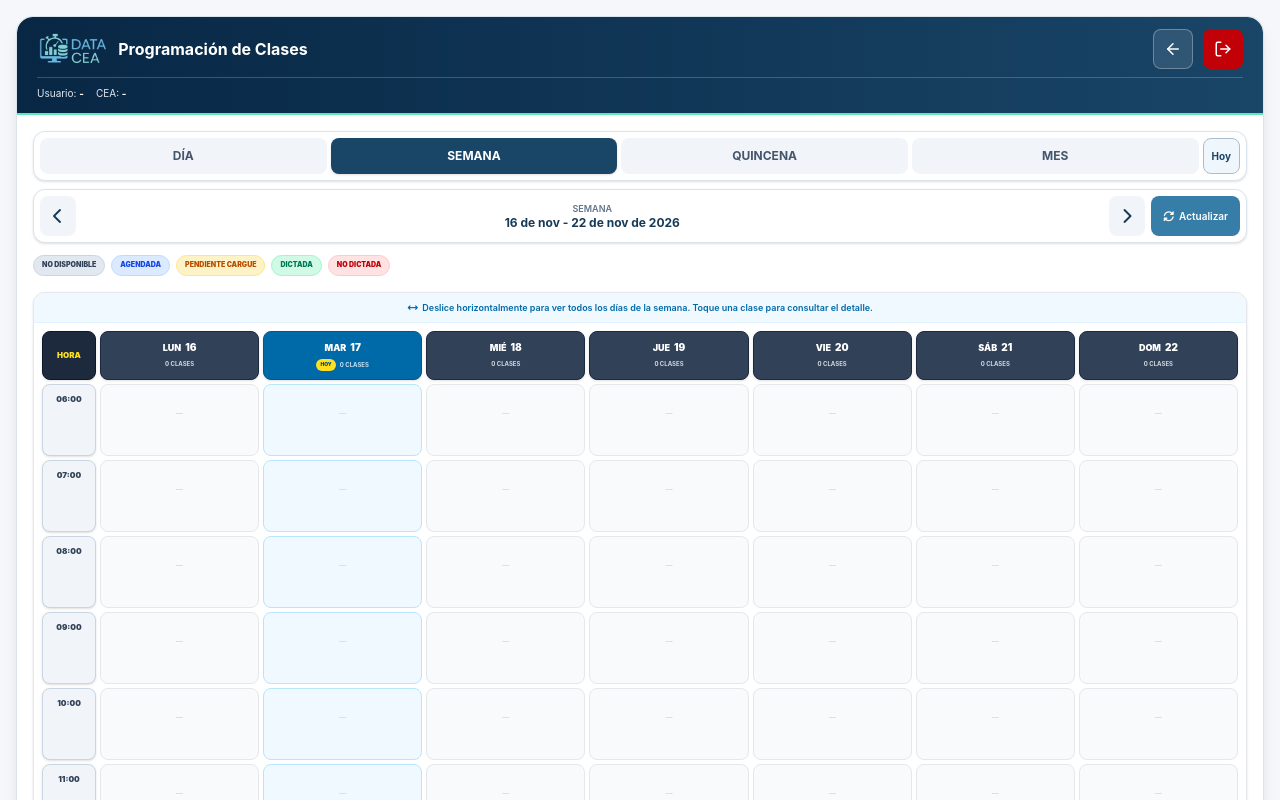
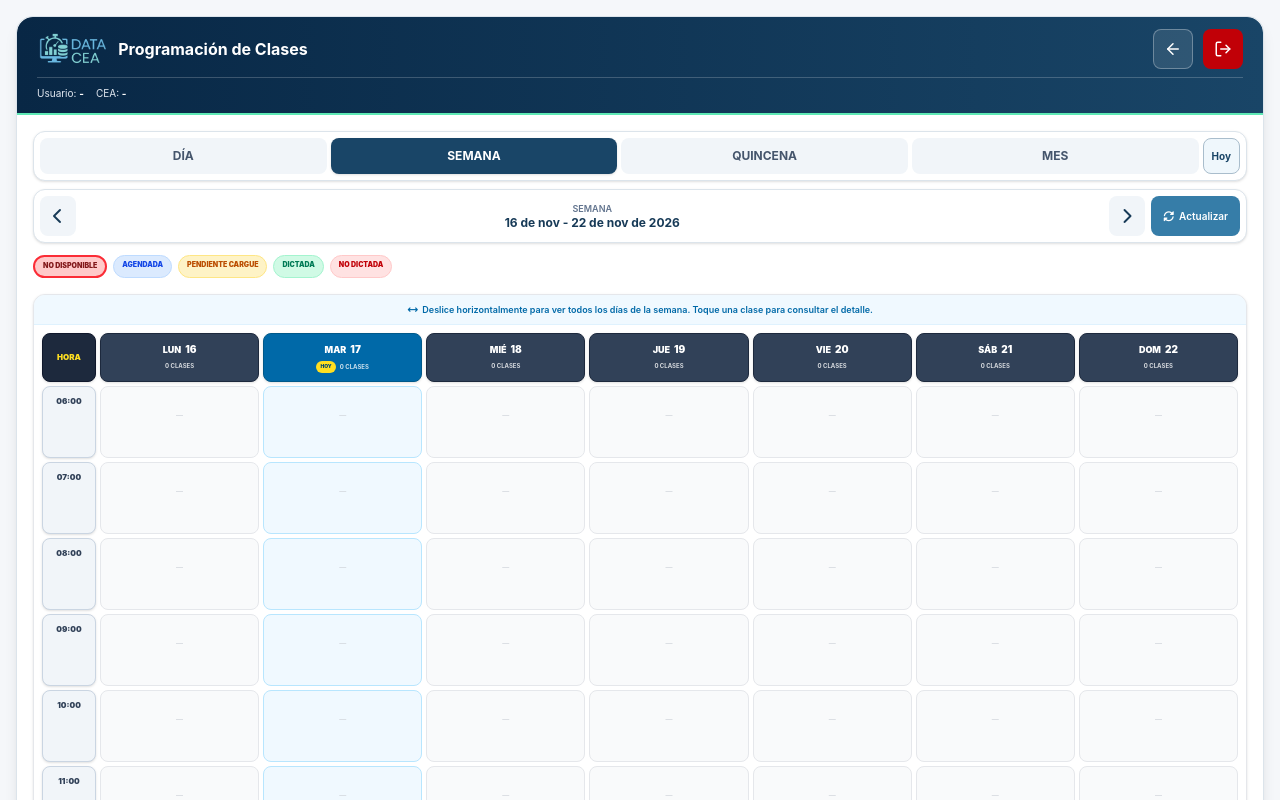
Before and after one commit to YulianoB/DATA-CEA, a Next.js app: page /instructor/practica/programacion in a window 1280 px wide. Shown: the top 800 px of the page. Built offline with nearby package versions, Linux system fonts and the light colour scheme; sample sign-in values are in the browser's storage.

Commit message:
Agenda instructor: destacar horas no disponibles con rojo de alto contraste

```diff
--- a/app/instructor/practica/programacion/page.js
+++ b/app/instructor/practica/programacion/page.js
@@ -1471,7 +1471,7 @@ export default function InstructorProgramacionPage() {
             mb-4
           "
         >
-          <span className="rounded-full bg-slate-200 text-slate-700 border border-slate-300 px-2 py-1 text-[7px] font-black">
+          <span className="rounded-full bg-red-200 text-red-900 border-2 border-red-500 px-2 py-1 text-[7px] font-black">
             NO DISPONIBLE
           </span>
 
@@ -1886,7 +1886,7 @@ export default function InstructorProgramacionPage() {
                                       p-1
                                       ${
                                         !habilitado
-                                          ? 'bg-slate-200 border-slate-300'
+                                          ? 'bg-red-200 border-red-500 border-2'
                                           : esHoy
                                             ? 'bg-sky-50 border-sky-200'
                                             : 'bg-gray-50 border-gray-200'
@@ -1894,7 +1894,7 @@ export default function InstructorProgramacionPage() {
                                     `}
                                   >
                                     {!habilitado && (
-                                      <div className="mb-1 flex items-center justify-center gap-1 rounded bg-slate-300 px-1 py-1 text-[7px] font-black text-slate-800">
+                                      <div className="mb-1 flex items-center justify-center gap-1 rounded bg-red-300 px-1 py-1 text-[8px] font-black text-red-950">
                                         <i className="fas fa-lock" aria-hidden="true" />
                                         NO DISPONIBLE
                                       </div>
@@ -1902,7 +1902,7 @@ export default function InstructorProgramacionPage() {
                                     {clasesHorario.length ===
                                     0 ? (
                                       <div className="min-h-[52px] flex items-center justify-center">
-                                        <span className={`text-[7px] font-semibold ${habilitado ? 'text-gray-300' : 'text-slate-500'}`}>
+                                        <span className={`text-[7px] font-semibold ${habilitado ? 'text-gray-300' : 'text-red-800'}`}>
                                           {habilitado ? '—' : 'Horario restringido'}
                                         </span>
                                       </div>
```
